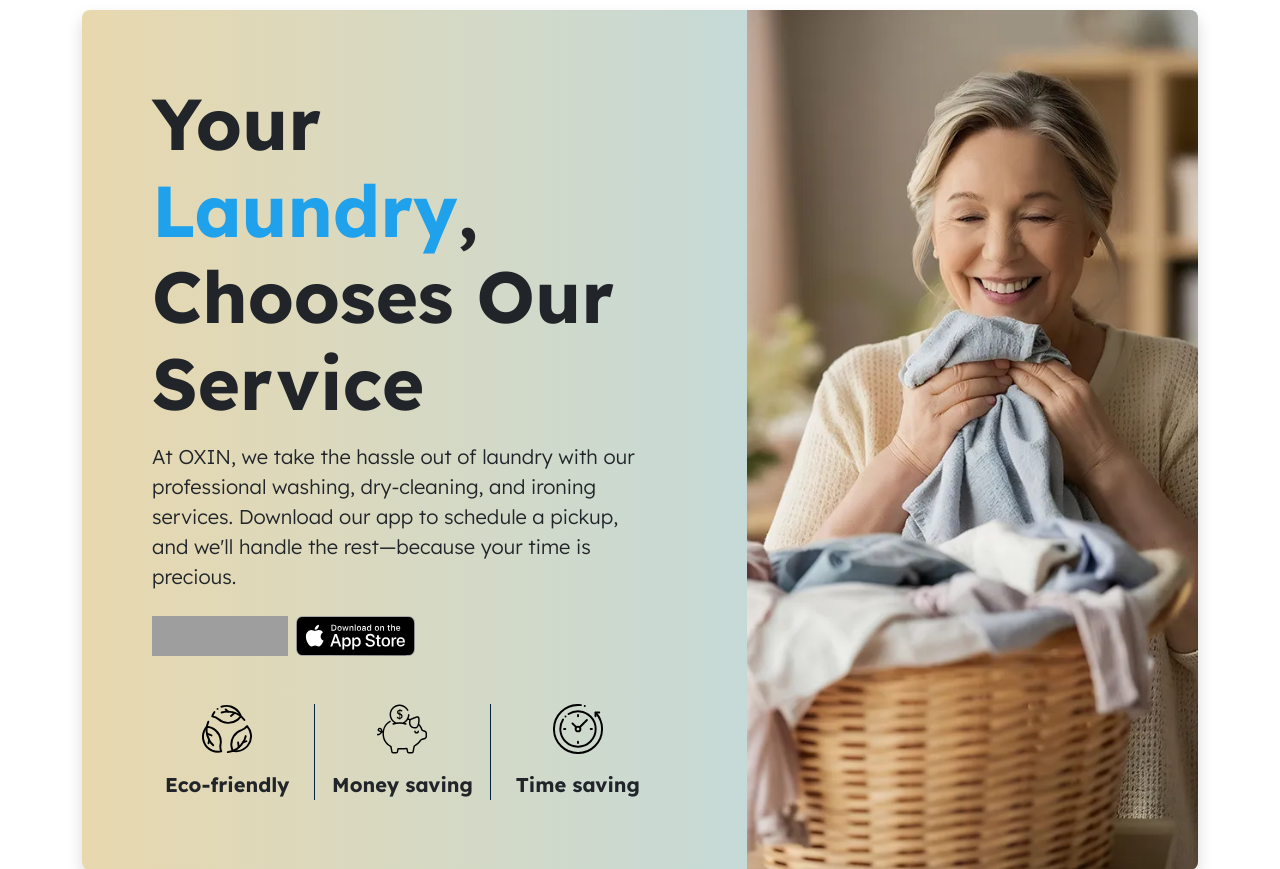
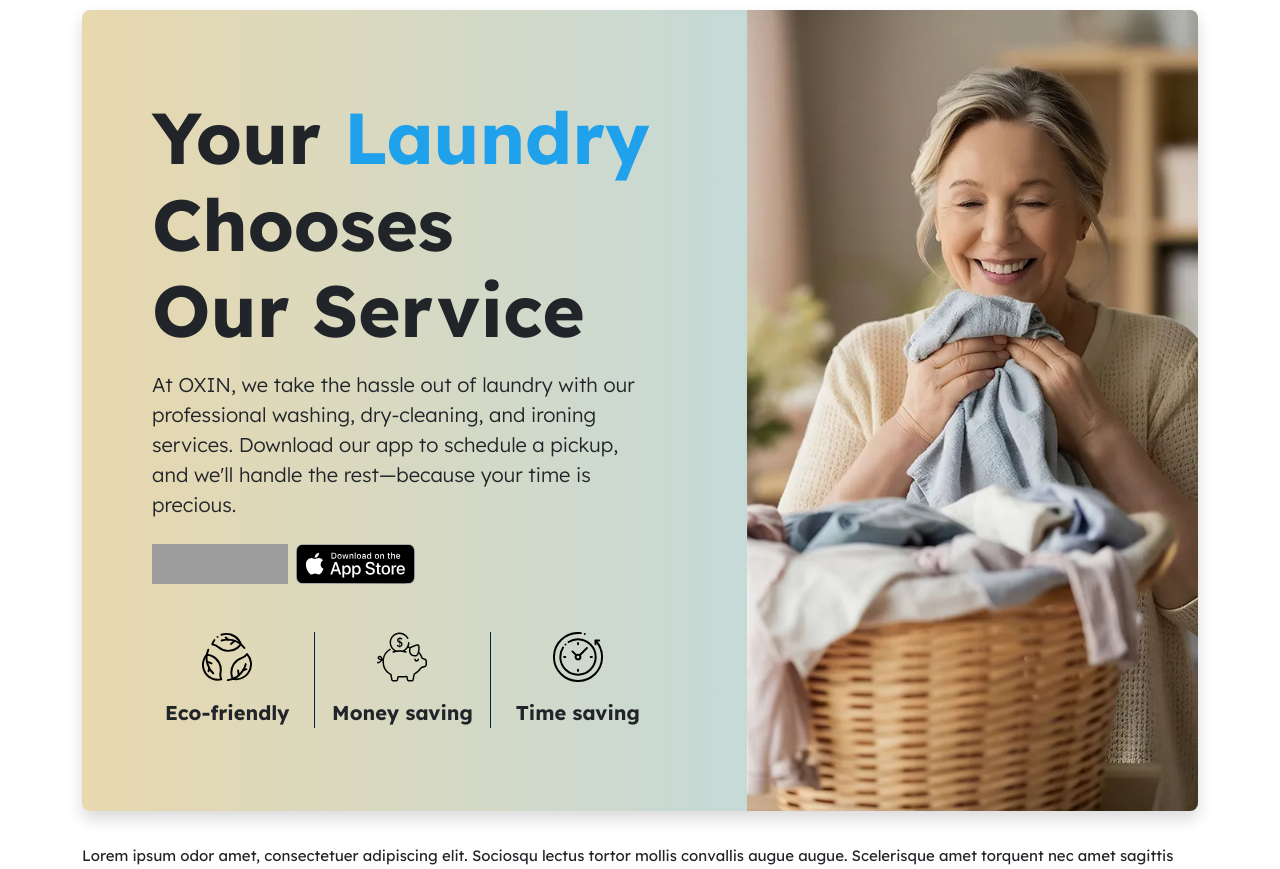
Before and after one commit to Kajaia/oxid-web-design, a PHP site: page / in a window 1280 px wide. Shown: the part 73-942 px from the top of the page. Run offline with PHP 8.4, Linux system fonts and the light colour scheme; grey boxes are pictures that could not be loaded.

Commit message:
Added text wrap balance

```diff
--- a/assets/css/style.css
+++ b/assets/css/style.css
@@ -71,6 +71,10 @@
 
 .hero-section {
   margin: 10px auto;
+}
+
+.text-wrap-balance {
+  text-wrap: balance;
 }
 
 /* Bootstrap */
--- a/index.html
+++ b/index.html
@@ -94,8 +94,8 @@
                 <div class="col-lg-7 my-auto" data-aos="zoom-in">
                   <div class="card bg-transparent border-0">
                     <div class="card-body p-70">
-                      <h1 class="display-2 fw-bold">
-                        Your <span class="text-secondary">Laundry</span>,
+                      <h1 class="display-2 fw-bold text-wrap-balance">
+                        Your <span class="text-secondary">Laundry</span>
                         Chooses Our Service
                       </h1>
                       <p class="lead mt-3">
```
